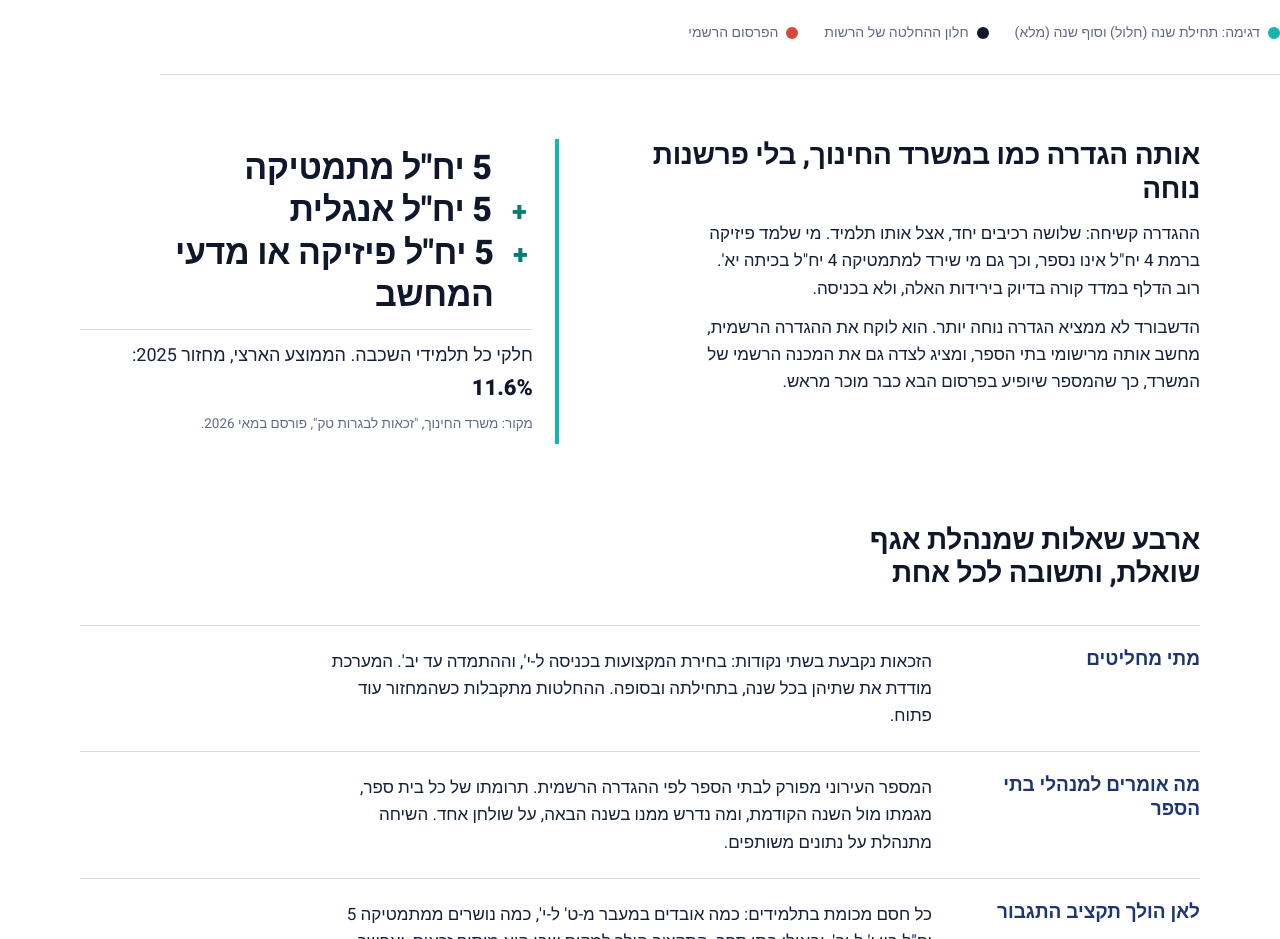
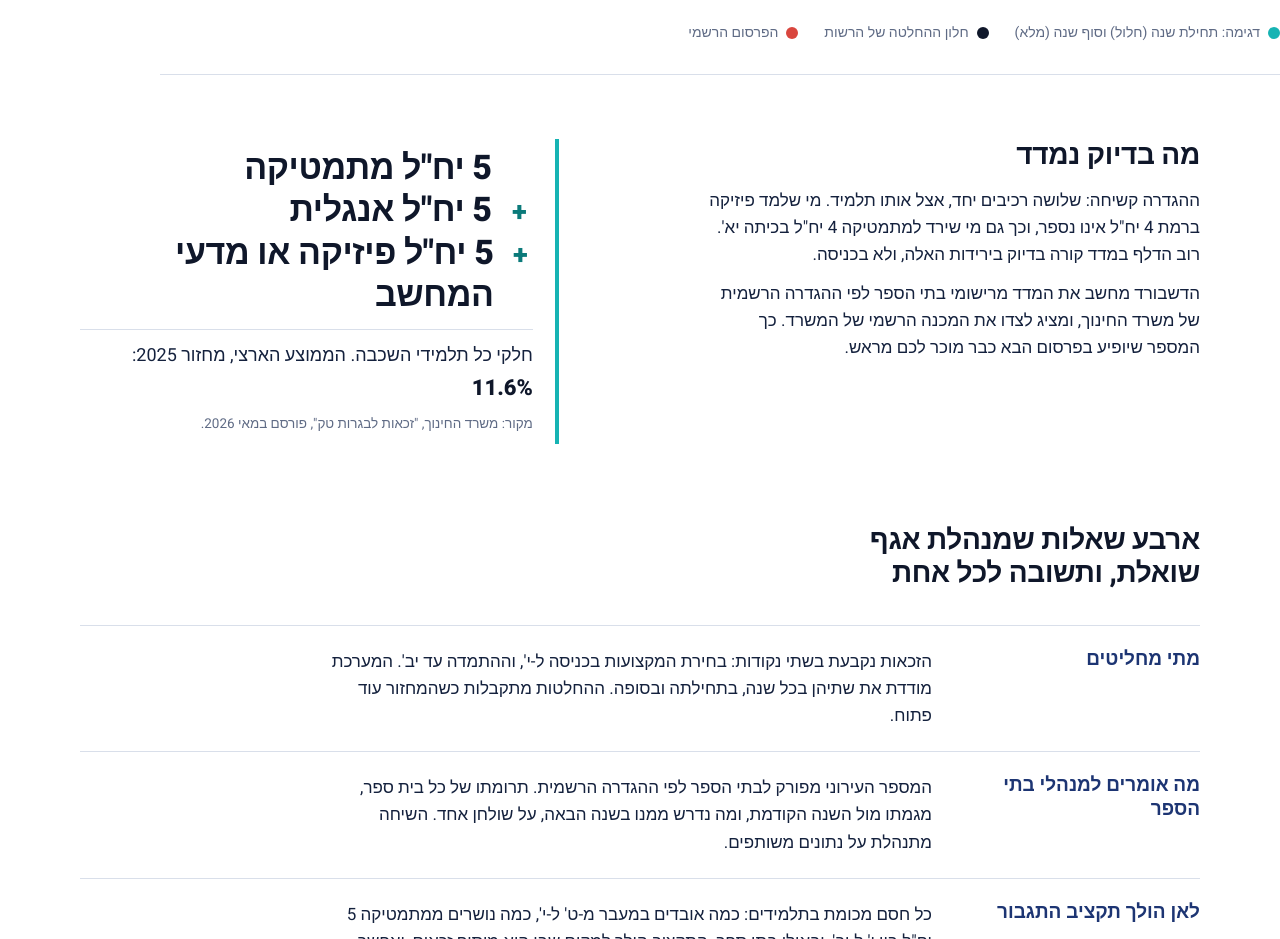
Before and after one commit to ramishaked/TokioTechDashboard, a website: page about.html in a window 1280 px wide. Shown: the part 980-1919 px from the top of the page. Drawn offline with Linux system fonts and the light colour scheme.

Commit message:
about: neutral heading for the definition section
Co-Authored-By: Claude Fable 5.1 <noreply@anthropic.com>

```diff
--- a/about.html
+++ b/about.html
@@ -224,9 +224,9 @@ footer a{color:var(--indigo);}
 
   <section class="wrap def">
     <div>
-      <h2>אותה הגדרה כמו במשרד החינוך, בלי פרשנות נוחה</h2>
+      <h2>מה בדיוק נמדד</h2>
       <p>ההגדרה קשיחה: שלושה רכיבים יחד, אצל אותו תלמיד. מי שלמד פיזיקה ברמת 4 יח"ל אינו נספר, וכך גם מי שירד למתמטיקה 4 יח"ל בכיתה יא'. רוב הדלף במדד קורה בדיוק בירידות האלה, ולא בכניסה.</p>
-      <p>הדשבורד לא ממציא הגדרה נוחה יותר. הוא לוקח את ההגדרה הרשמית, מחשב אותה מרישומי בתי הספר, ומציג לצדה גם את המכנה הרשמי של המשרד, כך שהמספר שיופיע בפרסום הבא כבר מוכר מראש.</p>
+      <p>הדשבורד מחשב את המדד מרישומי בתי הספר לפי ההגדרה הרשמית של משרד החינוך, ומציג לצדו את המכנה הרשמי של המשרד. כך המספר שיופיע בפרסום הבא כבר מוכר לכם מראש.</p>
     </div>
     <div class="formula" aria-label="הגדרת המדד">
       <div class="row"><span class="op" aria-hidden="true"></span><span>5 יח"ל מתמטיקה</span></div>
```
